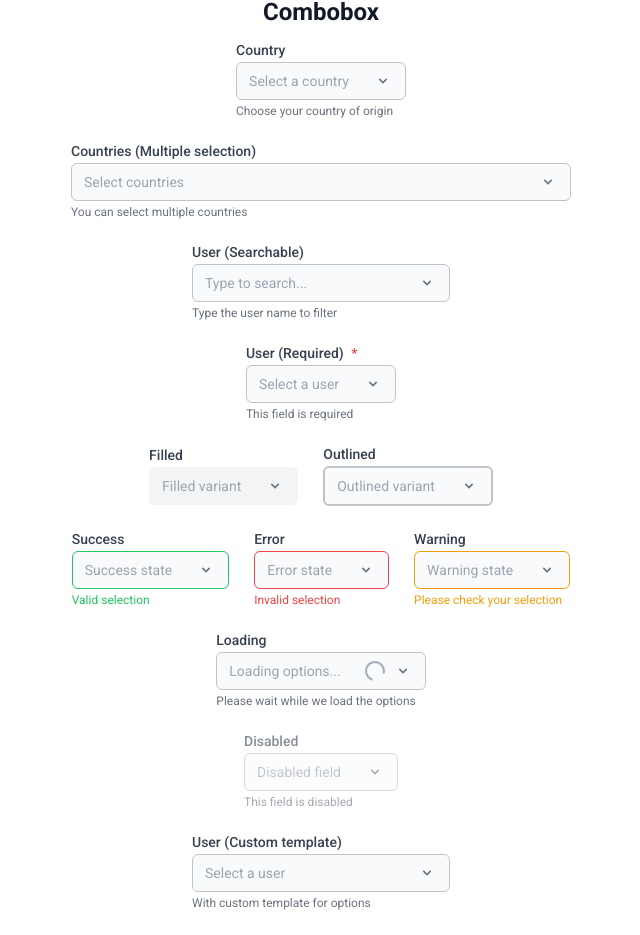
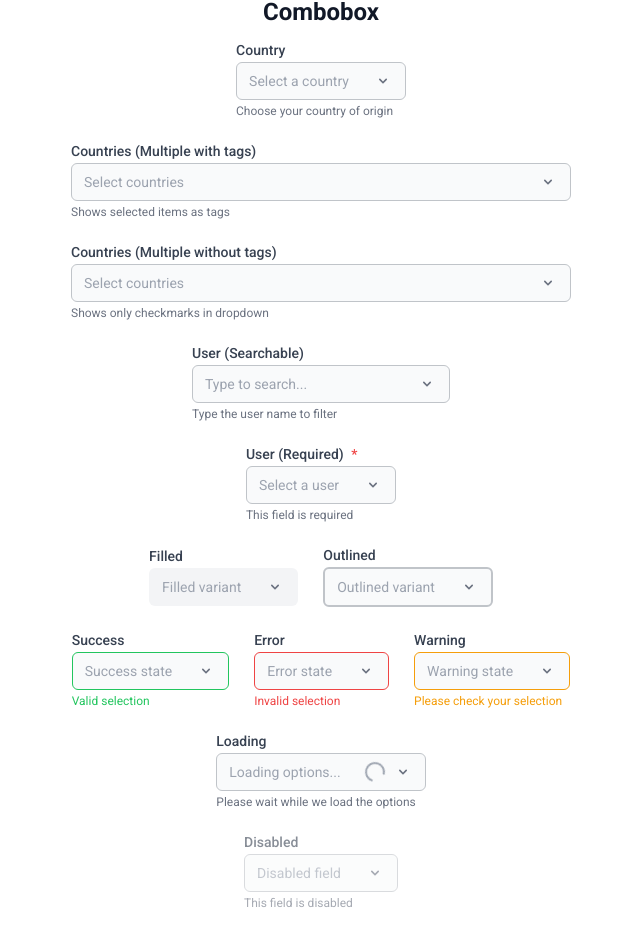
Before and after one commit to edgarimai/vue-smart-ui, a Vue app: page / in a window 1280 px wide. Shown: the part 5554-6489 px from the top of the page, without its empty margins (319-959 px from the left). Built offline with nearby package versions, Linux system fonts and the light colour scheme.

Commit message:
feat(BaseCombobox): add support for multiple selection with and without tags

```diff
--- a/src/App.vue
+++ b/src/App.vue
@@ -89,6 +89,7 @@ const pageState = reactive({
   combobox: {
     selectedCountry: null,
     selectedCountries: [],
+    selectedCountriesNoTags: [],
     selectedUser: null,
     selectedUsers: [],
     searchableValue: null,
@@ -1132,16 +1133,32 @@ onMounted(() => {
           helperText="Choose your country of origin"
         />
 
-        <!-- Multiple selection -->
+        <!-- Multiple selection with tags -->
         <BaseCombobox
           v-model="pageState.combobox.selectedCountries"
           :options="countryOptions"
-          label="Countries (Multiple selection)"
+          label="Countries (Multiple with tags)"
           placeholder="Select countries"
           multiple
           clearable
           :close-on-select="false"
-          helperText="You can select multiple countries"
+          :show-tags="true"
+          searchable
+          helperText="Shows selected items as tags"
+          style="width: 500px"
+        />
+
+        <!-- Multiple selection without tags (default) -->
+        <BaseCombobox
+          v-model="pageState.combobox.selectedCountriesNoTags"
+          :options="countryOptions"
+          label="Countries (Multiple without tags)"
+          placeholder="Select countries"
+          multiple
+          clearable
+          :close-on-select="false"
+          searchable
+          helperText="Shows only checkmarks in dropdown"
           style="width: 500px"
         />
 
@@ -1345,7 +1362,7 @@ onMounted(() => {
         </template>
 
         <!-- Custom slot for actions -->
-        <template #actions="{ row, handleAction }">
+        <template #actions="{ handleAction }">
           <BaseButton size="small" variant="ghost" @click="handleAction('view')" title="View">
             👁️
           </BaseButton>
--- a/src/components/BaseCombobox.vue
+++ b/src/components/BaseCombobox.vue
@@ -119,6 +119,10 @@ const props = defineProps({
     default: true,
   },
   loading: {
+    type: Boolean,
+    default: false,
+  },
+  showTags: {
     type: Boolean,
     default: false,
   },
@@ -259,6 +263,11 @@ const displayText = computed(() => {
   }
 
   if (props.multiple) {
+    if (!props.showTags && selectedOptions.value.length > 0) {
+      return selectedOptions.value.length === 1
+        ? '1 item selected'
+        : `${selectedOptions.value.length} items selected`
+    }
     return ''
   } else {
     return getLabel(selectedOptions.value[0])
@@ -606,7 +615,7 @@ onUnmounted(() => {
       </div>
 
       <!-- Multiple selection tags -->
-      <div v-if="multiple && selectedOptions.length > 0" class="base-combobox__tags">
+      <div v-if="multiple && selectedOptions.length > 0 && showTags" class="base-combobox__tags">
         <span v-for="option in selectedOptions" :key="getValue(option)" class="base-combobox__tag">
           {{ getLabel(option) }}
           <button
@@ -621,7 +630,7 @@ onUnmounted(() => {
 
       <!-- Input field -->
       <input
-        v-if="searchable && (!(multiple && selectedOptions.length > 0) || isOpen)"
+        v-if="searchable && (!(multiple && selectedOptions.length > 0 && showTags) || isOpen)"
         :id="autoId"
         ref="inputRef"
         :value="displayText"
@@ -636,7 +645,7 @@ onUnmounted(() => {
 
       <!-- Display field for non-searchable -->
       <div
-        v-else-if="!searchable && !(multiple && selectedOptions.length > 0)"
+        v-else-if="!searchable && !(multiple && selectedOptions.length > 0 && showTags)"
         :id="autoId"
         class="base-combobox__field base-combobox__field--display"
         :class="{ 'base-combobox__field--placeholder': !displayText }"
```
